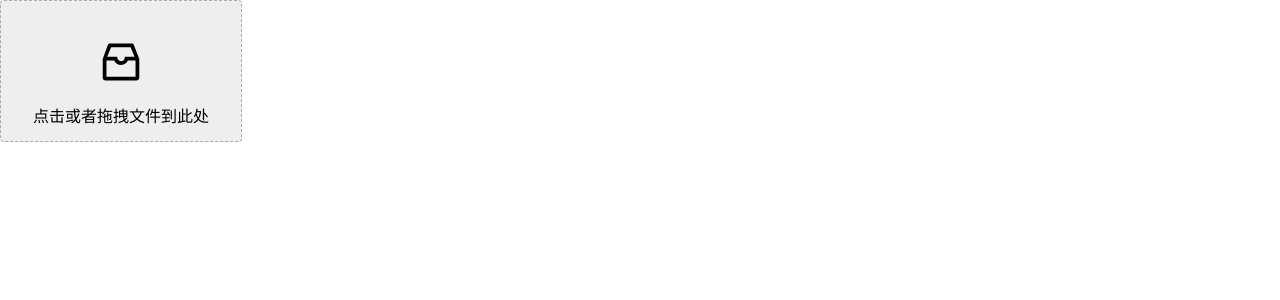
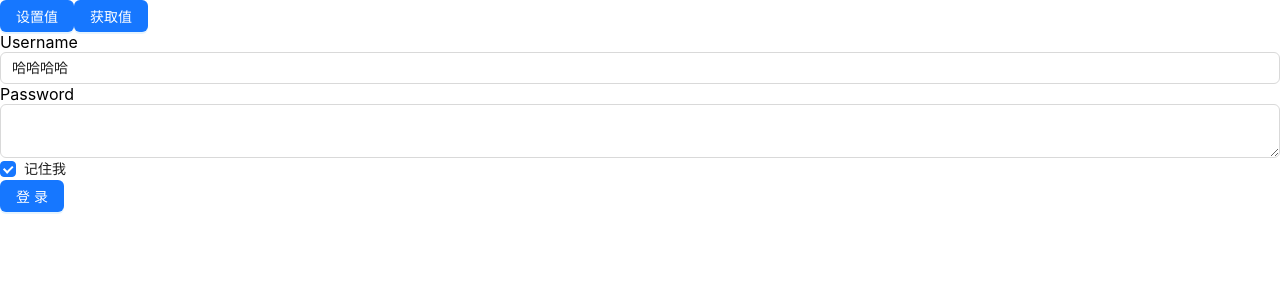
Before and after one commit to raind33/react-hook-component, a React (Create React App) app: page / in a window 1280 px wide. Shown: the top 300 px of the page. Built offline with nearby package versions, Linux system fonts and the light colour scheme.

Commit message:
feat: 添加form组件

```diff
--- a/package.json
+++ b/package.json
@@ -14,6 +14,7 @@
     "@types/react-dom": "^18.2.18",
     "ahooks": "^3.7.11",
     "antd": "^5.17.3",
+    "async-validator": "^4.2.5",
     "axios": "^1.7.1",
     "classnames": "^2.5.1",
     "dayjs": "^1.11.10",
--- a/src/App.tsx
+++ b/src/App.tsx
@@ -1,4 +1,4 @@
-import Demo from './components/Upload/demo';
+import Demo from './components/Form/demo';
 
 export default function App() {
   return <Demo/>
--- /dev/null
+++ b/src/components/Form/Form.tsx
@@ -0,0 +1,78 @@
+import classnames from 'classnames';
+import React, { CSSProperties, FC, FormEvent, ReactNode, forwardRef, useImperativeHandle, useRef, useState } from 'react';
+import FormContext from './context';
+
+export interface FormRef {
+  getFieldsValue: () => Record<string, any>
+  setFieldsValue: (values: Record<string, any>) => void
+}
+interface FormProps extends React.HTMLAttributes<HTMLFormElement>{
+  className?: string
+  style?: CSSProperties
+  initialValues?: Record<string, any>
+  onFinish?: (values: Record<string, any>) => void
+  onFinishFailed?: (values: Record<string, any>) => void
+  children: ReactNode
+}
+const Form = forwardRef<FormRef, FormProps>((props, ref) => {
+  const {
+    className,
+    style,
+    initialValues = {},
+    onFinish,
+    onFinishFailed,
+    children,
+    ...otherProps
+  } = props
+
+  const [values, setValues] = useState(initialValues)
+  const validateMap = useRef(new Map<string, Function>())
+  const errors = useRef<Record<string, any>>({})
+
+  const onValueChange = (key: string, value: any) => {
+    values[key] = value
+
+  }
+  const handleSubmit = (e: FormEvent) => {
+    e.preventDefault()
+
+    for(let [key, callback] of validateMap.current){
+      if(typeof callback === 'function'){
+        errors.current[key] = callback()
+      }
+    }
+    const errorsList = Object.keys(errors.current).map(key => {
+      return errors.current[key]
+    }).filter(Boolean)
+    if(errorsList.length){
+      onFinishFailed?.(errors.current)
+    } else {
+      onFinish?.(values)
+    }
+  }
+  const cls = classnames('antd-form', className)
+  const handleValidateRegister = (name: string, cb: Function) => {
+    validateMap.current.set(name, cb)
+  }
+
+  useImperativeHandle(ref, () => {
+    return {
+      getFieldsValue() {
+        return values
+      },
+      setFieldsValue(fieldsValue) {
+        setValues({...values, ...fieldsValue})
+      }
+    }
+  })
+  return <FormContext.Provider value={{
+    values,
+    onValueChange,
+    setValues: (v) => setValues(v),
+    validateRegister: handleValidateRegister
+  }}>
+
+    <form { ...otherProps } style={style} className={cls} onSubmit={handleSubmit}  >{children}</form>
+  </FormContext.Provider>
+})
+export default Form
--- /dev/null
+++ b/src/components/Form/Item.tsx
@@ -0,0 +1,129 @@
+import classNames from "classnames";
+import React, {
+  CSSProperties,
+  ChangeEvent,
+  FC,
+  ReactElement,
+  useContext,
+  useEffect,
+  useState,
+} from "react";
+import Schema from 'async-validator';
+import FormContext from "./context";
+
+interface ItemProps extends React.HTMLAttributes<HTMLElement> {
+  style?: CSSProperties;
+  className?: string;
+  name?: string;
+  label?: string;
+  valuePropName?: string;
+  children: ReactElement;
+  rules?: Record<string, any>[];
+}
+
+const getValueFromEvent = (e: ChangeEvent<HTMLInputElement>) => {
+  const target = e.target;
+  if (target.type === "radio") {
+    return target.value;
+  } else if (target.type === "checkbox") {
+    return target.checked;
+  }
+  return target.value;
+};
+const Item: FC<ItemProps> = (props) => {
+  const {
+    style,
+    className,
+    name,
+    label,
+    children,
+    valuePropName,
+    rules,
+  } = props;
+
+  const { values, onValueChange, validateRegister } = useContext(FormContext);
+  const [ error, setError ] = useState('')
+  const [value, setValue] = useState<string | number | boolean>(
+  );
+
+  useEffect(() => {
+    if(value !== values?.[name!]) {
+      setValue(values?.[name!])
+    }
+  }, [value, values?.[name!]])
+  useEffect(() => {
+    if(name){
+      validateRegister?.(name, () => handleValidate(value))
+    }
+  }, [name, value])
+  if (!name) {
+    return children;
+  }
+
+  const handleValidate = (value: any) => {
+    let errorMsg = null;
+    if (Array.isArray(rules) && rules.length) {
+      const validator = new Schema({
+        [name]: rules.map((rule) => {
+          return {
+            type: "string",
+            ...rule,
+          };
+        }),
+      });
+
+      validator.validate({ [name]: value }, (errors) => {
+        if (errors) {
+          if (errors?.length) {
+            setError(errors[0].message!);
+            errorMsg = errors[0].message;
+          }
+        } else {
+          setError("");
+          errorMsg = null;
+        }
+      });
+    }
+
+    return errorMsg;
+  };
+  const onChange = (e: ChangeEvent<HTMLInputElement>) => {
+    let value = getValueFromEvent(e);
+    setValue(value);
+    handleValidate(value)
+    onValueChange?.(name, value);
+  };
+  const cls = classNames("form-item", className);
+  const propsName: Record<string, any> = {};
+  if (valuePropName) {
+    propsName[valuePropName] = value;
+  } else {
+    propsName.value = value;
+  }
+
+
+
+
+  const child =
+    React.Children.toArray(children).length !== 1
+      ? children
+      : React.cloneElement(children, {
+          ...propsName,
+          onChange,
+        });
+        return (
+          <div className={cls} style={style}>
+              <div>
+                  {
+                      label && <label>{label}</label>
+                  }
+              </div>
+              <div>
+                  {child}
+                  {error && <div style={{color: 'red'}}>{error}</div>}
+              </div>
+          </div>
+      )
+};
+
+export default Item;
--- /dev/null
+++ b/src/components/Form/context.tsx
@@ -0,0 +1,10 @@
+import { createContext } from "react";
+
+export interface FormContextProps {
+  values?: Record<string, any>
+  setValues?: (values: Record<string, any>) => void
+  onValueChange?: (key: string, value: any) => void
+  validateRegister?: (name: string, cb: Function) => void
+
+}
+export default createContext<FormContextProps>({})
--- /dev/null
+++ b/src/components/Form/demo.tsx
@@ -0,0 +1,77 @@
+import { Button, Checkbox, Input } from "antd";
+import Form from "./index";
+import { useRef } from "react";
+import { FormRef } from "./Form";
+
+const Basic: React.FC = () => {
+  const onFinish = (values: any) => {
+    console.log("Success:", values);
+  };
+  const formRef = useRef<FormRef>(null);
+  const onFinishFailed = (errorInfo: any) => {
+    console.log("Failed:", errorInfo);
+  };
+
+  return (
+    <>
+      <Button
+        type="primary"
+        onClick={() => {
+          formRef.current?.setFieldsValue({
+            username: "9999",
+          });
+        }}
+      >
+        设置值
+      </Button>
+      <Button
+        type="primary"
+        onClick={() => {
+          const values = formRef.current?.getFieldsValue();
+          console.log(values);
+        }}
+      >
+        获取值
+      </Button>
+      <Form
+        ref={formRef}
+        initialValues={{ remember: true, username: "哈哈哈哈" }}
+        onFinish={onFinish}
+        onFinishFailed={onFinishFailed}
+      >
+        <Form.Item
+          label="Username"
+          name="username"
+          rules={[
+            { required: true, message: "请输入用户名!" },
+            { max: 6, message: "长度不能大于 6" },
+          ]}
+        >
+          <Input />
+        </Form.Item>
+
+        <Form.Item
+          label="Password"
+          name="password"
+          rules={[{ required: true, message: "请输入密码!" }]}
+        >
+          <Input.TextArea />
+        </Form.Item>
+
+        <Form.Item name="remember" valuePropName="checked">
+          <Checkbox>记住我</Checkbox>
+        </Form.Item>
+
+        <Form.Item>
+          <div>
+            <Button type="primary" htmlType="submit">
+              登录
+            </Button>
+          </div>
+        </Form.Item>
+      </Form>
+    </>
+  );
+};
+
+export default Basic;
--- /dev/null
+++ b/src/components/Form/index.tsx
@@ -0,0 +1,13 @@
+import InternalForm from './Form';
+import Item from './Item';
+
+type FormType = typeof InternalForm
+
+interface FormInterface extends FormType {
+  Item: typeof Item
+}
+
+const Form = InternalForm as FormInterface
+Form.Item = Item
+
+export default Form
--- a/src/components/OnBoarding/demo.tsx
+++ b/src/components/OnBoarding/demo.tsx
@@ -53,7 +53,7 @@ function Demo() {
               return document.getElementById('btn-group1');
             },
             renderContent: () => {
-              return "神说要有光";
+              return "111111";
             },
             placement: 'bottom'
           },
@@ -62,7 +62,7 @@ function Demo() {
               return document.getElementById('btn-group2');
             },
             renderContent: () => {
-              return "于是就有了光";
+              return "2222222";
             },
             placement: 'bottom'
           },
@@ -71,7 +71,7 @@ function Demo() {
               return document.getElementById('btn-group3');
             },
             renderContent: () => {
-              return "你相信光么";
+              return "333333";
             },
             placement: 'bottom'
           }
```
Also changed, not shown: 1 other file (tests, documents, lock files or other folders).
